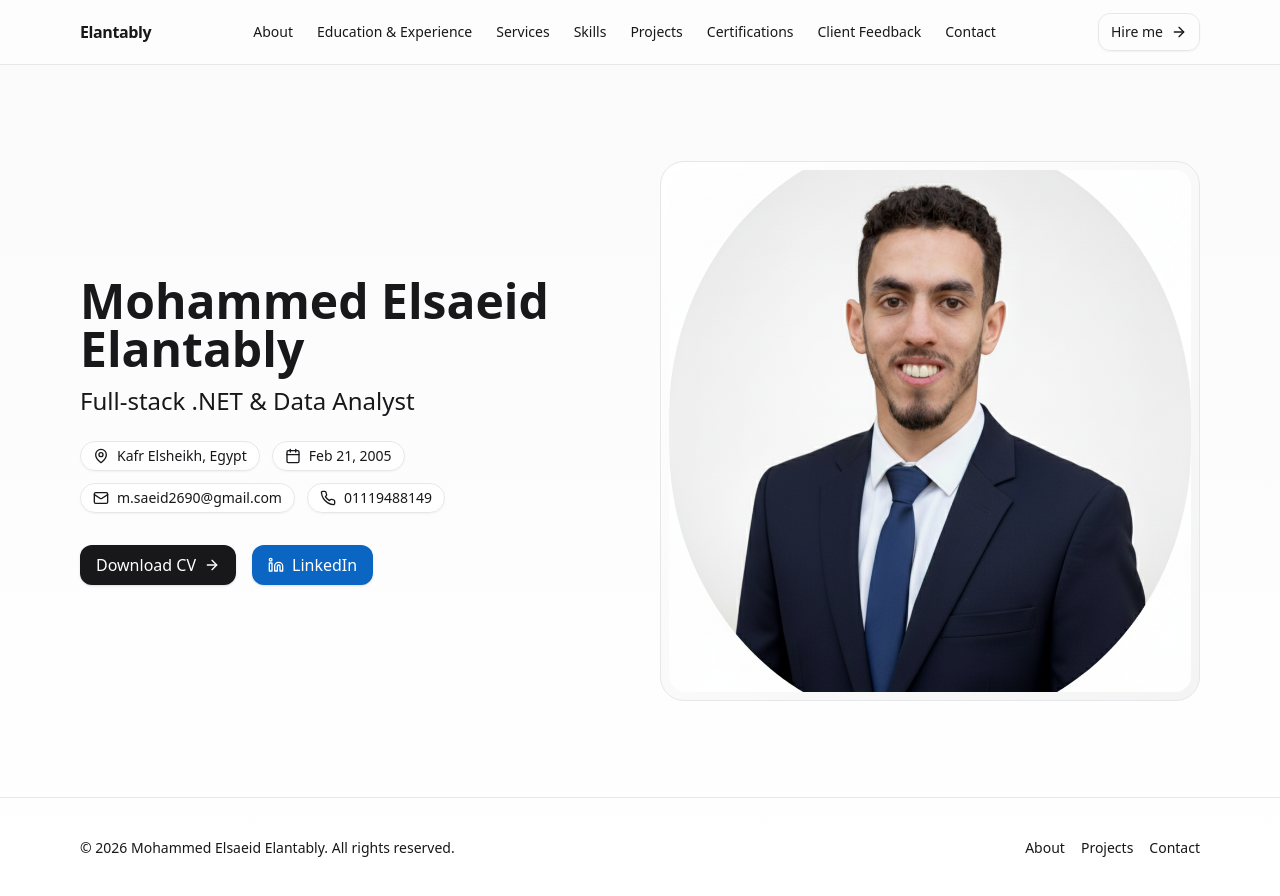
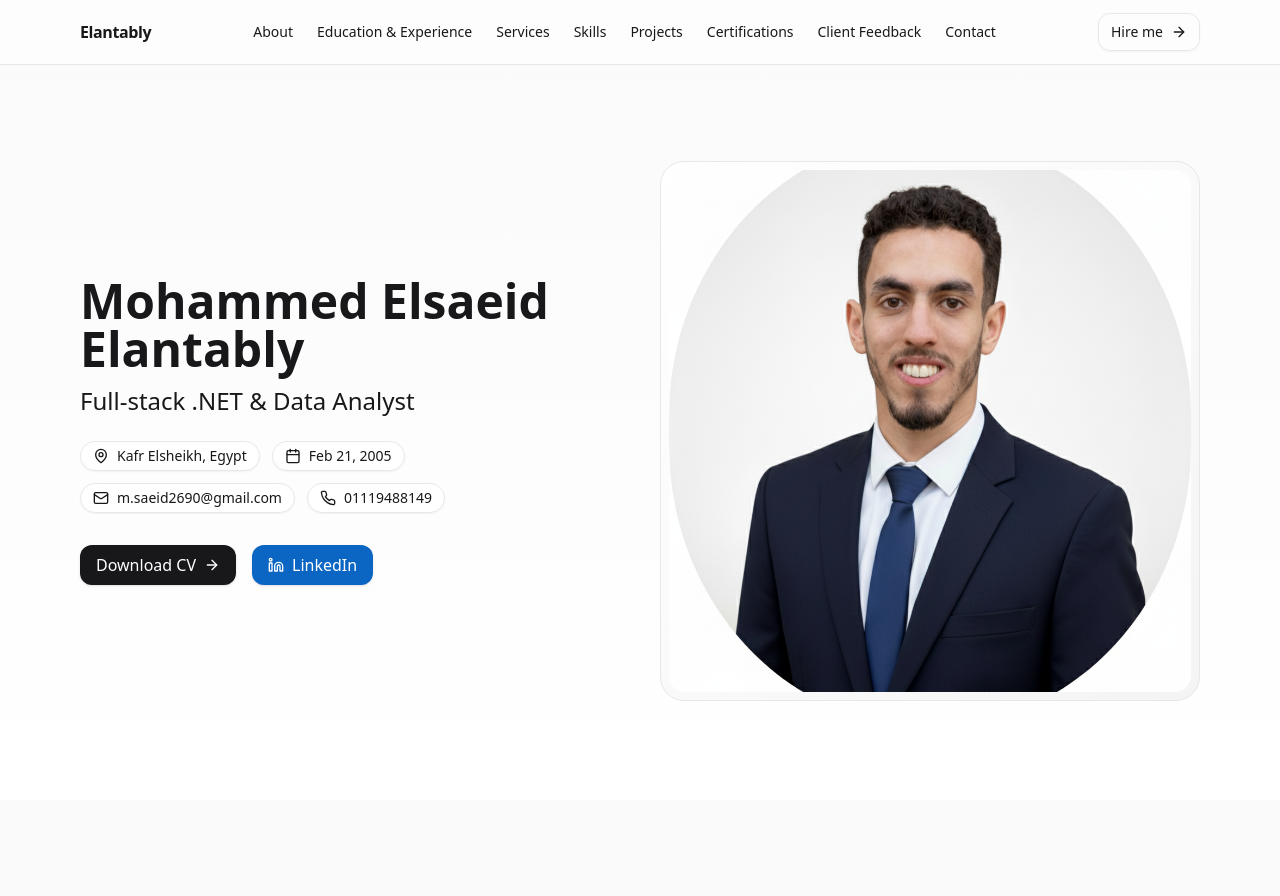
Before and after one commit to Mohamed-saeid2005/portofolio, a React (Vite) app: page / in a window 1280 px wide. After the commit the page ends 800 px from the top, so only its background shows below. Built offline with nearby package versions, Linux system fonts and the light colour scheme.

Commit message:
Refactor footer and main layout in Portfolio component

```diff
--- a/src/Portfolio.jsx
+++ b/src/Portfolio.jsx
@@ -496,7 +496,7 @@ The project included data cleaning, ETL, data modeling, and Power BI visualizati
 
   return (
 
-    <div className="min-h-screen bg-gradient-to-b from-zinc-50 to-white dark:from-zinc-950 dark:to-black text-zinc-900 dark:text-zinc-100">
+    <div className="min-h-screen flex flex-col bg-gradient-to-b from-zinc-50 to-white dark:from-zinc-950 dark:to-black text-zinc-900 dark:text-zinc-100">
 
       {/* =====================================================
           Navbar
@@ -555,6 +555,7 @@ The project included data cleaning, ETL, data modeling, and Power BI visualizati
 
       </header>
 
+      <main className="flex-1">
 
       {page === "home" && (
 
@@ -1386,38 +1387,33 @@ The project included data cleaning, ETL, data modeling, and Power BI visualizati
 
       )}
 
+      </main>
+
       {/* =====================================================
           Footer
       ===================================================== */}
 
-      <footer className="border-t py-10 text-sm text-muted-foreground">
-
-        <div className="max-w-6xl mx-auto px-4 flex flex-col md:flex-row items-center justify-between gap-3">
-
+      {page === "contact" && (
+        <footer className="border-t py-3 text-xs text-muted-foreground shrink-0">
+          <div className="max-w-6xl mx-auto px-4 flex flex-col md:flex-row items-center justify-between gap-2">
             <p>
               © {new Date().getFullYear()} {name}. All rights reserved.
             </p>
 
-
             <div className="flex gap-4">
-
-            <button type="button" onClick={() => navigateTo("about")}>
+              <button type="button" onClick={() => navigateTo("about")} className="hover:text-zinc-100 transition-colors">
                 About
               </button>
-
-            <button type="button" onClick={() => navigateTo("projects")}>
+              <button type="button" onClick={() => navigateTo("projects")} className="hover:text-zinc-100 transition-colors">
                 Projects
               </button>
-
-            <button type="button" onClick={() => navigateTo("contact")}>
+              <button type="button" onClick={() => navigateTo("contact")} className="hover:text-zinc-100 transition-colors">
                 Contact
               </button>
-
             </div>
-
           </div>
-
         </footer>
+      )}
 
     </div>
   );
```
Lines whose indentation alone changed are shown as unchanged.
